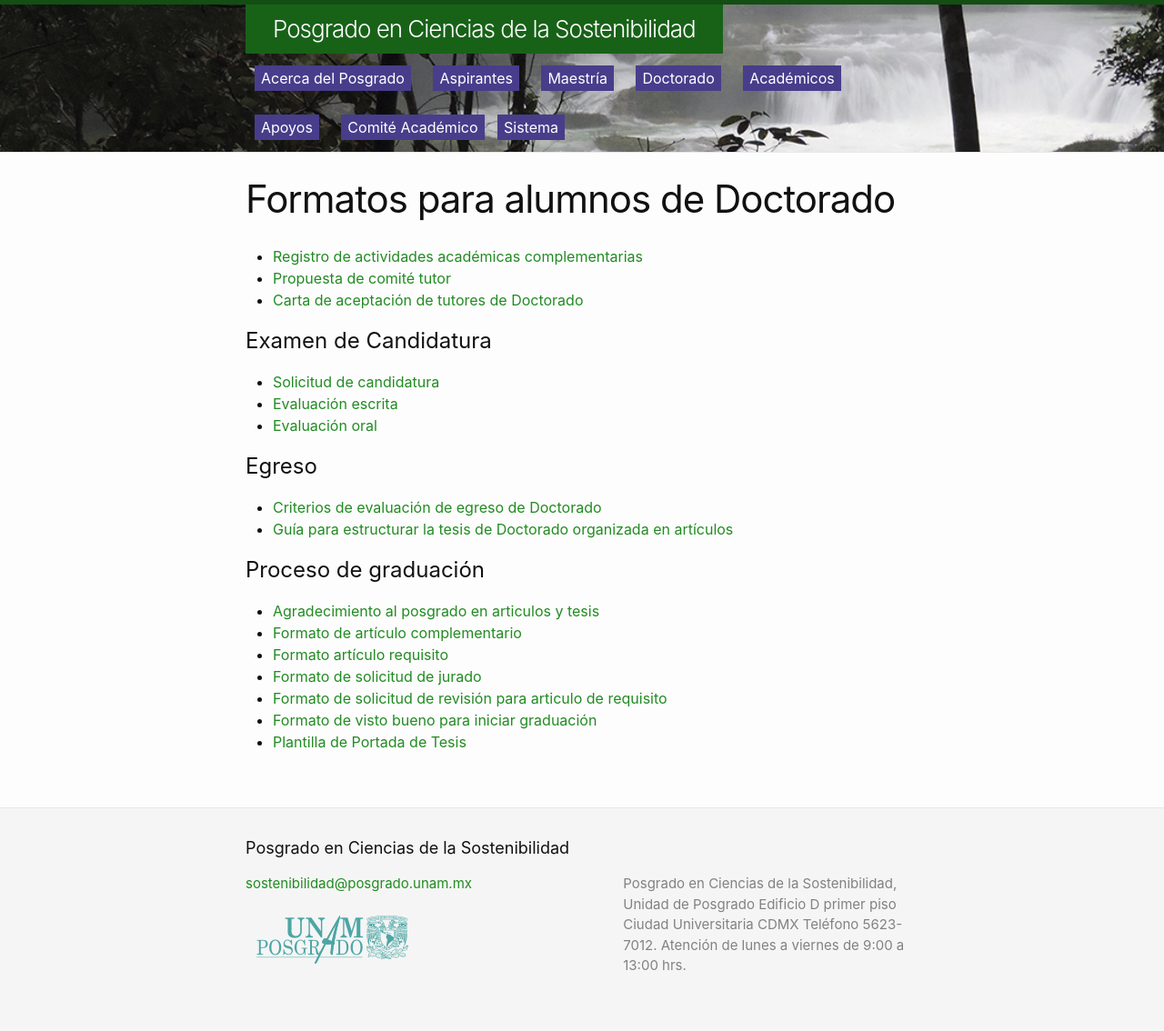
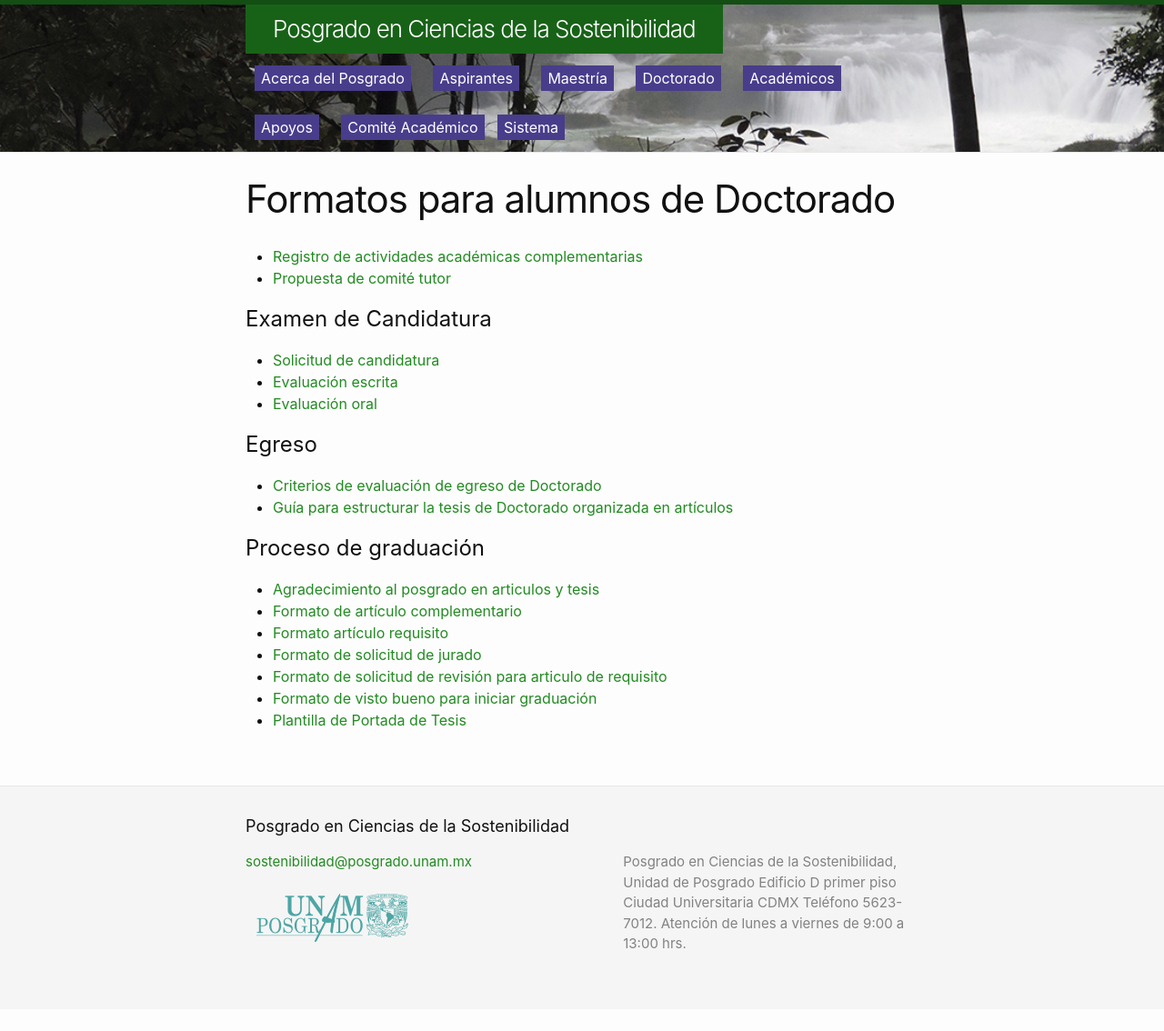
Before and after one commit to pcs-unam/pcs-unam.github.io, a Jekyll site: the page built from doctorado/descargables.md, in a window 1280 px wide. Shown: the whole page at 91% size. Built offline with Jekyll 4.4.1, drawn with Linux system fonts in a browser that asks for light colours; after the commit the page ends 1110 px from its top, so only the background shows below that.

Commit message:
Se quitó la carta de aceptación de tutores para pasarla a aspirantes

```diff
--- a/doctorado/descargables.md
+++ b/doctorado/descargables.md
@@ -6,7 +6,6 @@ permalink: doctorado/descargables
 
  - [Registro de actividades académicas complementarias](/assets/docs/formato-actividades-academicas-complementarias.xlsx)
  - [Propuesta de comité tutor](/assets/docs/propuesta_comite_tutor.xlsx)
- - [Carta de aceptación de tutores de Doctorado](/assets/docs/formato_carta_aceptacion_tutor_doctorado.doc)
 
 # Examen de Candidatura
 
```
